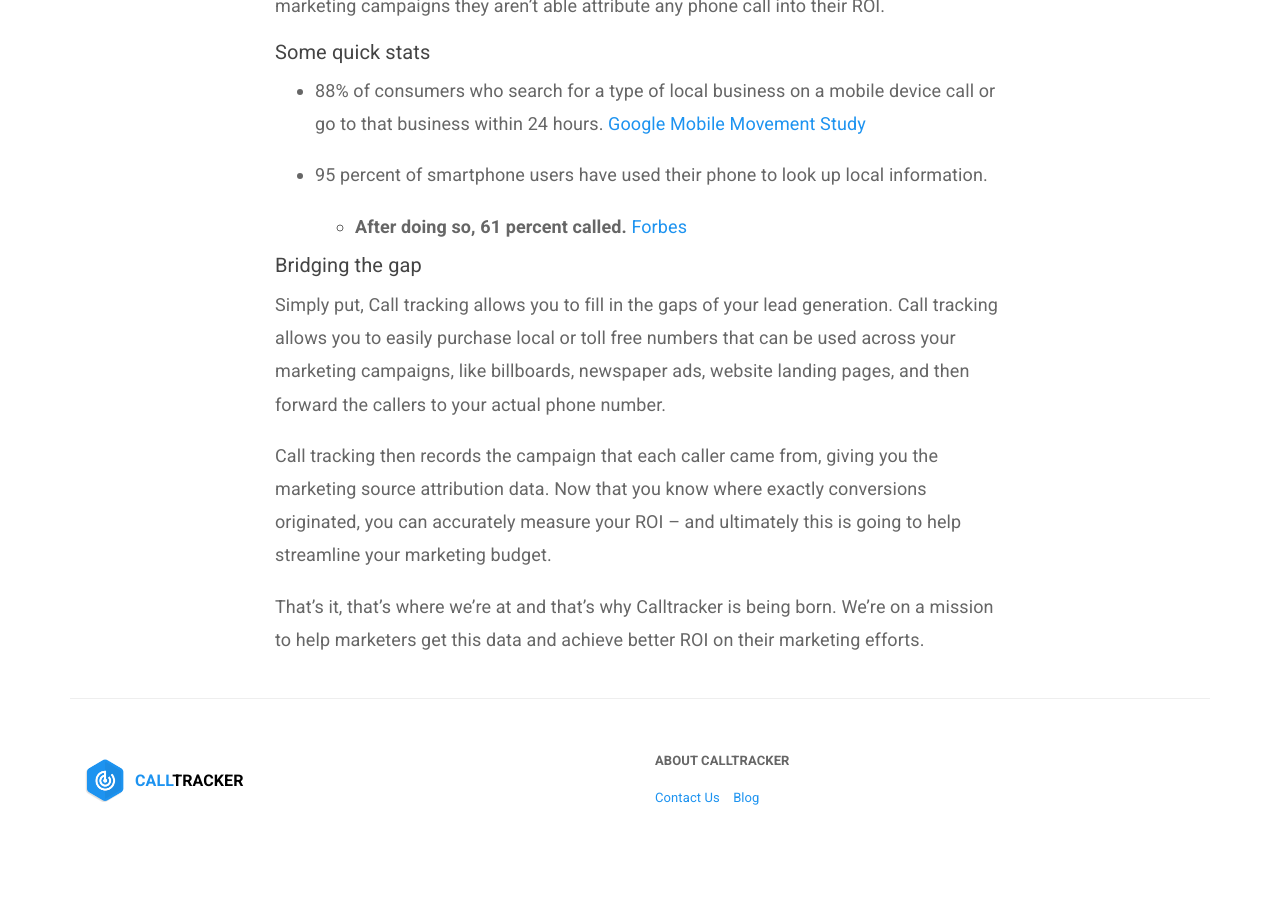
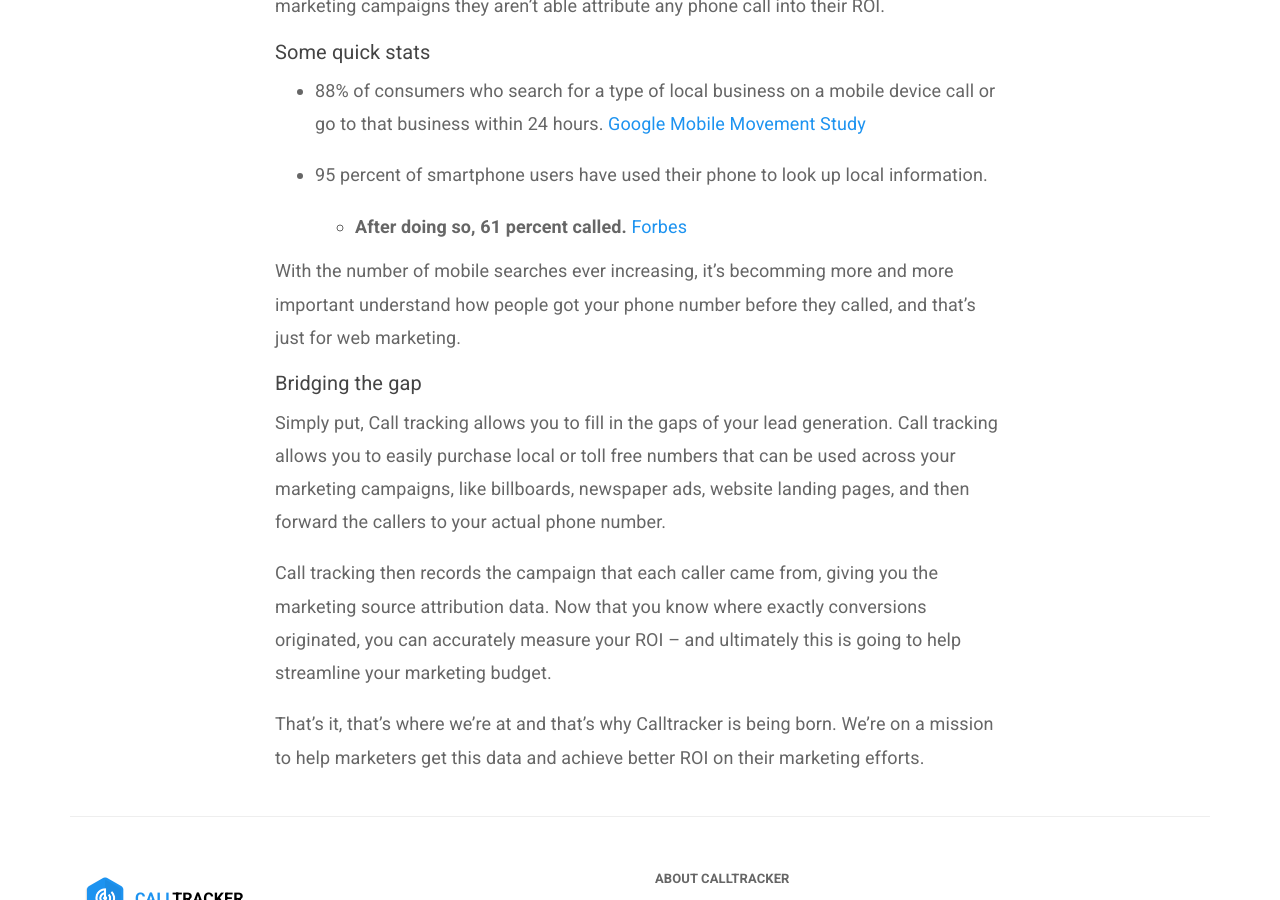
Before and after one commit to sumonst21/calltrackerio-site, a Jekyll site: the page built from _posts/2015-05-03-what-is-call-tracking-why-should-i-care.md, in a window 1280 px wide and 900 px high, scrolled down 692 px. Built offline with Jekyll 4.4.1, drawn with Linux system fonts in a browser that asks for light colours; nearby versions of some CDN libraries; library files that are not in the unit come from our copies; comment, search, counter and statistics services are not loaded; before the commit the page ends 1564 px from its top, so only the background shows below that.

```diff
--- a/_posts/2015-05-03-what-is-call-tracking-why-should-i-care.md
+++ b/_posts/2015-05-03-what-is-call-tracking-why-should-i-care.md
@@ -25,6 +25,8 @@
  * 95 percent of smartphone users have used their phone to look up local information.
    * **After doing so, 61 percent called.** [Forbes](http://www.forbes.com/sites/cherylsnappconner/2013/11/12/fifty-essential-mobile-marketing-facts/)
 
+With the number of mobile searches ever increasing, it's becomming more and more important understand how people got your phone number before they called, and that's just for web marketing.
+
 ##### Bridging the gap
 
 Simply put, Call tracking allows you to fill in the gaps of your lead generation. Call tracking allows you to easily purchase local or toll free numbers that can be used across your marketing campaigns, like billboards, newspaper ads, website landing pages, and then forward the callers to your actual phone number.
```
